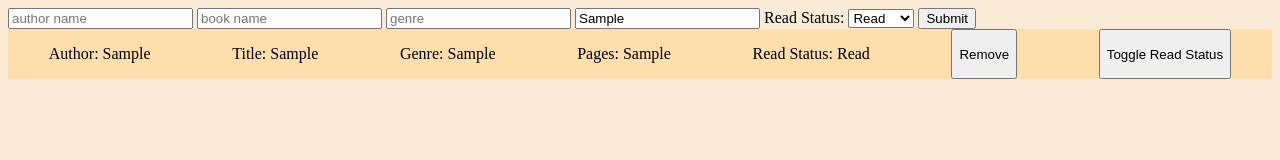
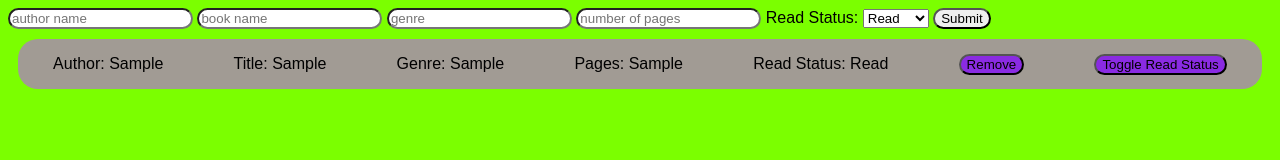
Before and after one commit to Tarnishing/vanillaLibrary, a plain HTML site: page index.html in a window 1280 px wide. Both pictures are taken after typing "Sample", "Sample", "Sample", "Sample" into the empty fields and a click on the input 947 px from the left and 18 px from the top of the page. Drawn offline with Linux system fonts and the light colour scheme.

Commit message:
absolution

```diff
--- a/style.css
+++ b/style.css
@@ -1,14 +1,32 @@
 body {
-  background-color: antiquewhite;
+  font: 1em sans-serif;
+  background-color: rgb(123, 255, 0);
   height: 100vh;
 }
 .library {
   height: 100%;
+  display: flex;
+  flex-direction: column;
 }
 
 .book-card {
-  background-color: navajowhite;
+  background-color: rgb(161, 155, 148);
   display: flex;
   flex-direction: row;
   justify-content: space-around;
+  box-shadow: 20px;
+  margin: 10px;
+  height: 50px;
+  align-items: center;
+  border-radius: 20px;
 }
+
+button {
+  height: fit-content;
+  background-color: blueviolet;
+  border-radius: 20px;
+}
+
+input {
+  border-radius: 20px;
+}
--- a/x.js
+++ b/x.js
@@ -32,6 +32,7 @@ function addBookToLibrary() {
   bookNameInput.value = ""
   genreInput.value = ""
   authNameInput.value = ""
+  pagesInput.value = ""
   displayLibrary()
 }
 
```
